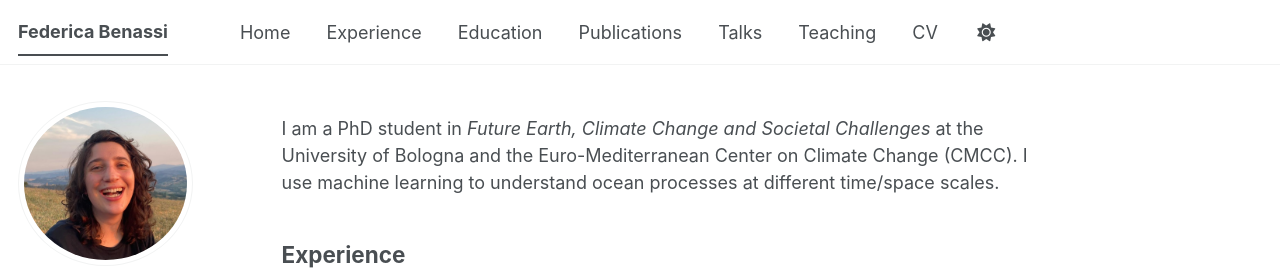
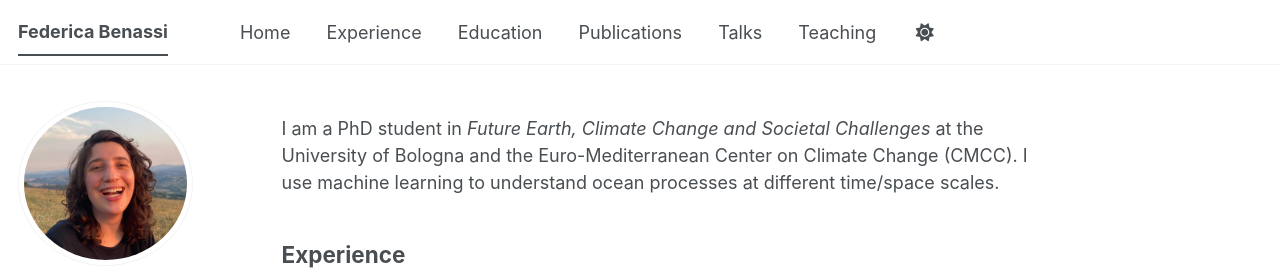
Before and after one commit to fedebenassi/fedebenassi.github.io, a Jekyll site: the page built from _pages/about.md, in a window 1280 px wide. Shown: the top 270 px of the page. Built offline with Jekyll 4.4.1, drawn with Linux system fonts in a browser that asks for light colours; a style sheet for code colours, icons or effects is not loaded.

Commit message:
removed cv

```diff
--- a/_data/navigation.yml
+++ b/_data/navigation.yml
@@ -25,6 +25,3 @@ main:
 
   - title: "Teaching"
     url: /#teaching
-
-  - title: "CV"
-    url: /#cv
```
